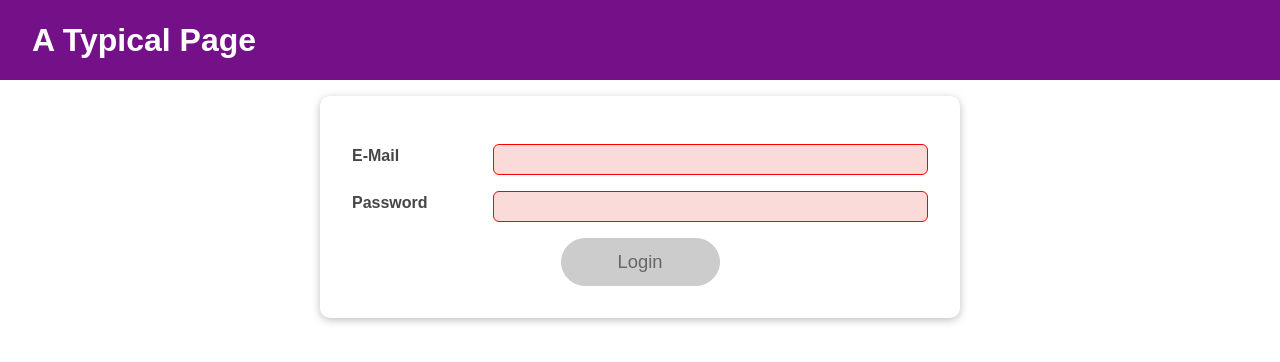
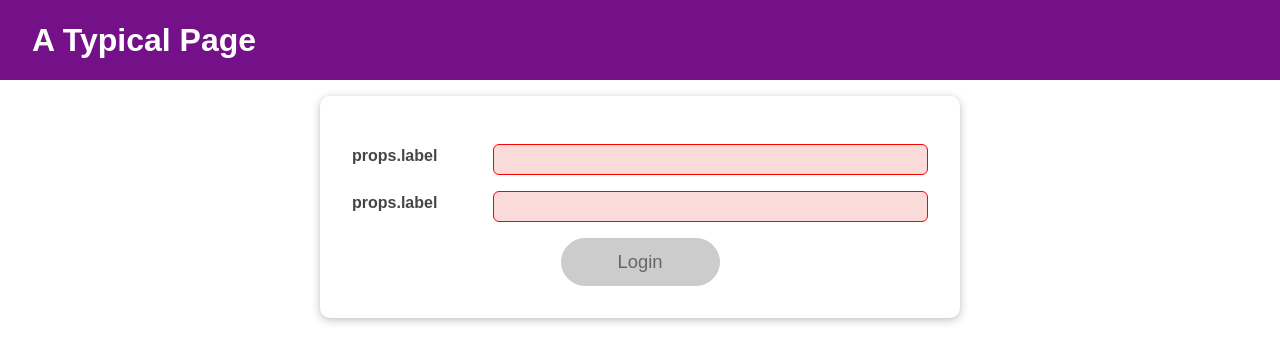
Before and after one commit to Andrew0914/react-learning, a React (Create React App) app in the folder 04-side-effects/: page / in a window 1280 px wide. Shown: the top 362 px of the page. Built offline with nearby package versions, Linux system fonts and the light colour scheme.

Commit message:
🍔 Move input to its own component

```diff
--- a/04-side-effects/src/components/Login/Login.js
+++ b/04-side-effects/src/components/Login/Login.js
@@ -4,6 +4,7 @@
 import classes from "./Login.module.css";
 import Button from "../UI/Button/Button";
 import AuthContext from "../../store/auth-context";
+import Input from "../UI/Input/Input";
 
 const emailReducer = (state, action) => {
   if (action.type === "USER_INPUT")
@@ -66,32 +67,26 @@
   return (
     <Card className={classes.login}>
       <form onSubmit={submitHandler}>
-        <div
-          className={`${classes.control} ${emailState.isValid === false ? classes.invalid : ""
-            }`}
-        >
-          <label htmlFor="email">E-Mail</label>
-          <input
+        <Input
+          id="email"
           type="email"
-            id="email"
+          label="E-Mail"
           value={emailState.value}
+          isValid={emailState.isValid}
           onChange={emailChangeHandler}
           onBlur={validateEmailHandler}
         />
-        </div>
-        <div
-          className={`${classes.control} ${passwordState.isValid === false ? classes.invalid : ""
-            }`}
-        >
-          <label htmlFor="password">Password</label>
-          <input
+
+        <Input
+          id="password"
           type="password"
-            id="password"
+          label="Password"
           value={passwordState.value}
+          isValid={passwordState.isValid}
           onChange={passwordChangeHandler}
           onBlur={validatePasswordHandler}
         />
-        </div>
+
         <div className={classes.actions}>
           <Button type="submit" className={classes.btn} disabled={!formIsValid}>
             Login
--- a/04-side-effects/src/components/Login/Login.module.css
+++ b/04-side-effects/src/components/Login/Login.module.css
@@ -5,52 +5,6 @@
   padding: 2rem;
 }
 
-.control {
-  margin: 1rem 0;
-  display: flex;
-  align-items: stretch;
-  flex-direction: column;
-}
-
-.control label,
-.control input {
-  display: block;
-}
-
-.control label {
-  font-weight: bold;
-  flex: 1;
-  color: #464646;
-  margin-bottom: 0.5rem;
-}
-
-.control input {
-  flex: 3;
-  font: inherit;
-  padding: 0.35rem 0.35rem;
-  border-radius: 6px;
-  border: 1px solid #ccc;
-}
-
-.control input:focus {
-  outline: none;
-  border-color: #4f005f;
-  background: #f6dbfc;
-}
-
-.control.invalid input {
-  border-color: red;
-  background: #fbdada;
-}
-
 .actions {
   text-align: center;
 }
-
-@media (min-width: 768px) {
-  .control {
-    align-items: center;
-    flex-direction: row;
-  }
-
-}
--- /dev/null
+++ b/04-side-effects/src/components/UI/Input/Input.js
@@ -0,0 +1,21 @@
+import Reacr from "react";
+import classes from "./Input.module.css"
+
+const Input = props => {
+  return (
+    <div
+      className={`${classes.control} ${props.isValid === false ? classes.invalid : ""
+        }`}
+    >
+      <label htmlFor={props.id}>props.label</label>
+      <input
+        type={props.type}
+        id={props.id}
+        value={props.value}
+        onChange={props.onChange}
+        onBlur={props.onBlur}
+      />
+    </div>)
+}
+
+export default Input
--- /dev/null
+++ b/04-side-effects/src/components/UI/Input/Input.module.css
@@ -0,0 +1,44 @@
+.control {
+  margin: 1rem 0;
+  display: flex;
+  align-items: stretch;
+  flex-direction: column;
+}
+
+.control label,
+.control input {
+  display: block;
+}
+
+.control label {
+  font-weight: bold;
+  flex: 1;
+  color: #464646;
+  margin-bottom: 0.5rem;
+}
+
+.control input {
+  flex: 3;
+  font: inherit;
+  padding: 0.35rem 0.35rem;
+  border-radius: 6px;
+  border: 1px solid #ccc;
+}
+
+.control input:focus {
+  outline: none;
+  border-color: #4f005f;
+  background: #f6dbfc;
+}
+
+.control.invalid input {
+  border-color: red;
+  background: #fbdada;
+}
+
+@media (min-width: 768px) {
+  .control {
+    align-items: center;
+    flex-direction: row;
+  }
+}
```
Also changed, not shown: 1 other file (tests, documents, lock files or other folders). Lines whose indentation alone changed are shown as unchanged.
